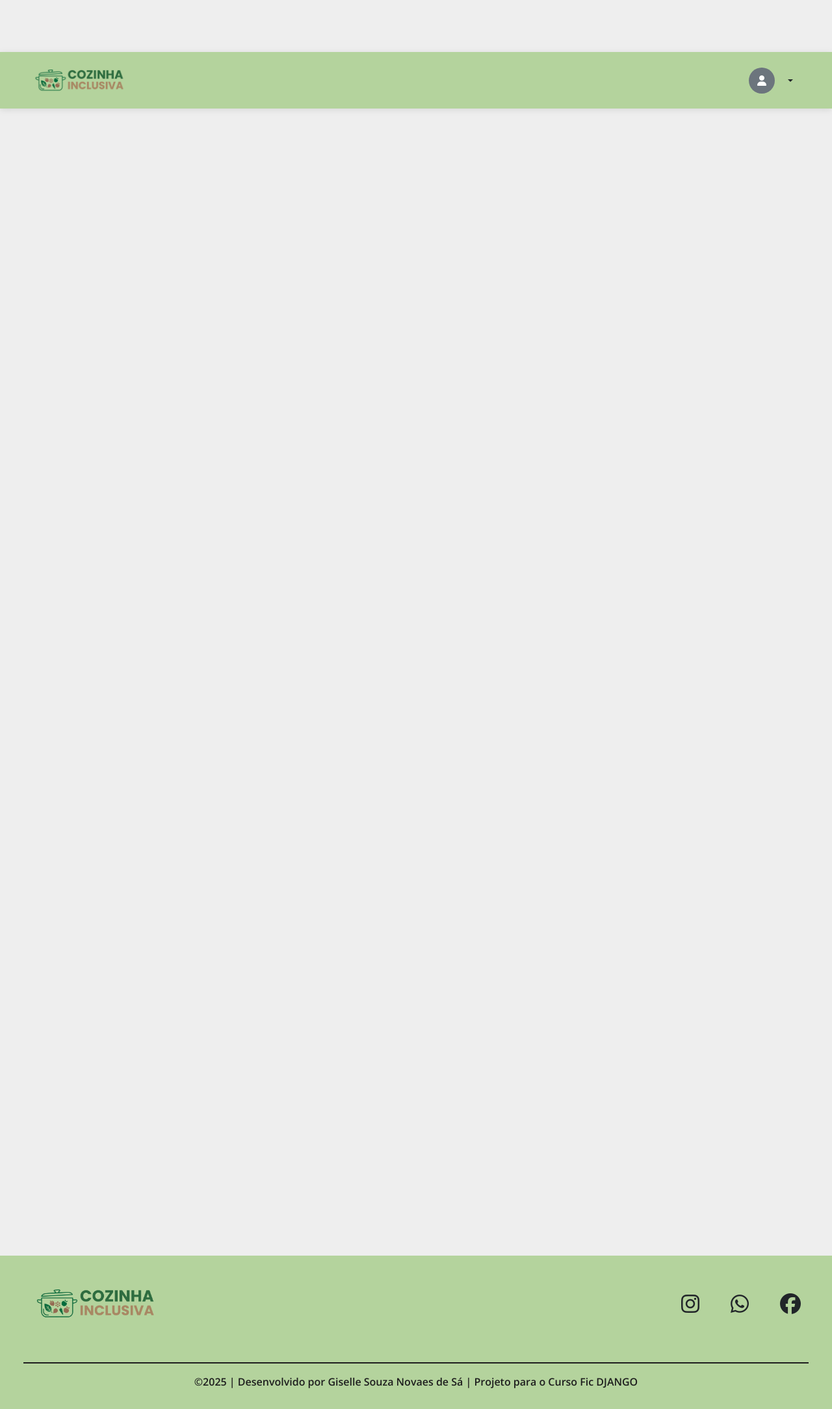
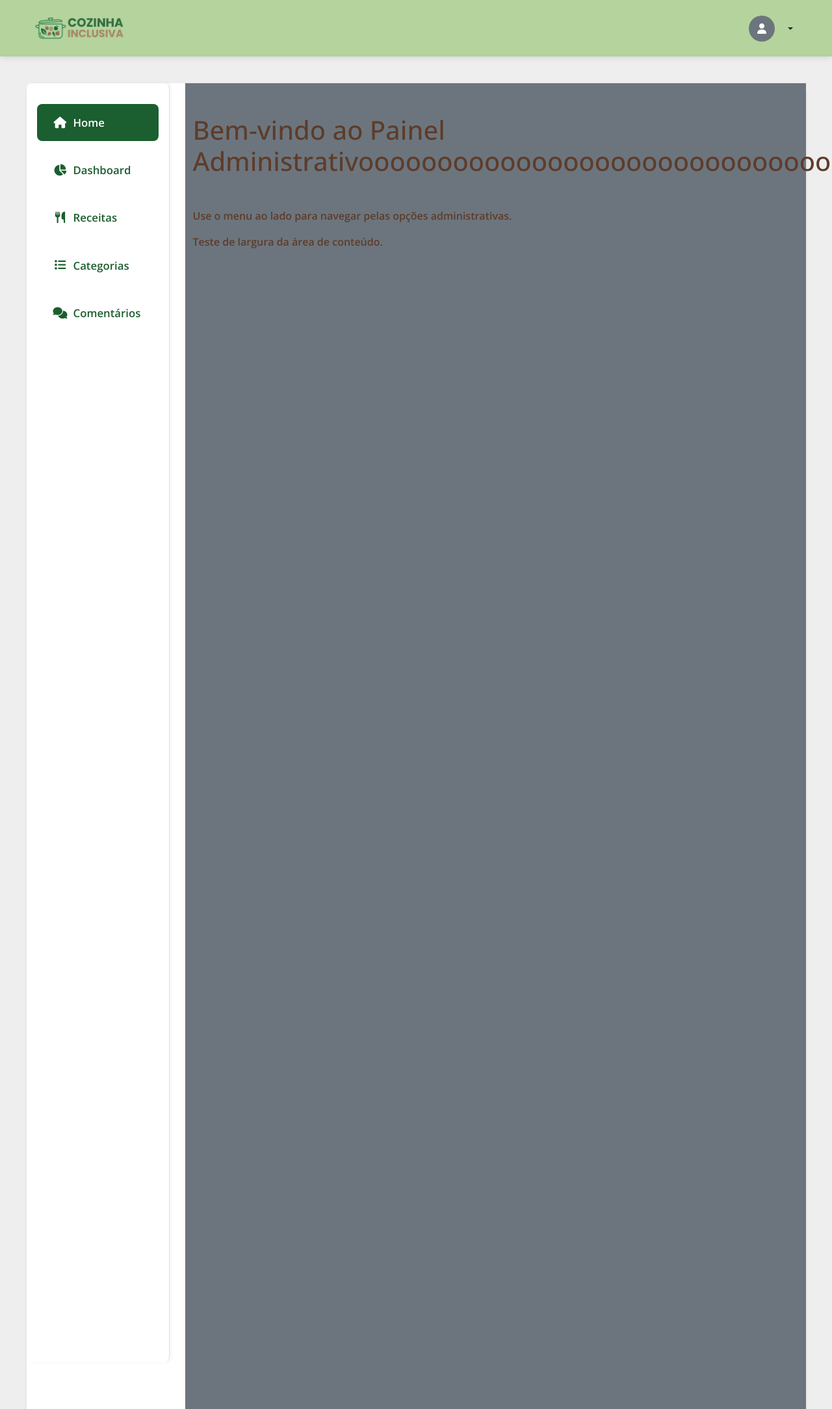
Before and after one commit to XL2N/Cozinha-Inclusiva, a Django app: page /administrativo/ in a window 1280 px wide. Shown: the whole page at 65% size. Run offline with Django 5.2, Linux system fonts and the light colour scheme.

Commit message:
Layout base  e Rotas da barra de navegação dos templates pricipais  da parte administrativa feita

```diff
--- a/cozinha_inclusiva/apps/administrativo/templates/administrativo/home.html
+++ b/cozinha_inclusiva/apps/administrativo/templates/administrativo/home.html
@@ -7,4 +7,14 @@
 {% endblock %}
 
 {% block content %}
+
+<div class="container">
+    <h1 class="mt-5 mb-5">Bem-vindo ao Painel Administrativoooooooooooooooooooooooooooooooo</h1>
+    <p>Use o menu ao lado para navegar pelas opções administrativas.</p>
+
+    <div class="bg-secondary" style="max-width: 944px;">
+        <p>Teste de largura da área de conteúdo.</p>
+    </div>
+</div>
+
 {% endblock %}
--- a/cozinha_inclusiva/apps/administrativo/urls.py
+++ b/cozinha_inclusiva/apps/administrativo/urls.py
@@ -1,8 +1,14 @@
-from django.urls import path
+from django.urls import path, include
 from . import views
 
 urlpatterns = [
-    # Barra de navegação
+    # Telas principais do administrativo
     path('', views.home_adm, name='home_adm'),
     path('dashboard/', views.dashboard, name='dashboard'),
+
+    # Includes das apps administrativas
+    path('', include('apps.website.urls')),
+    path('categorias/', include('apps.categorias.urls')),
+    path('comentarios/', include('apps.comentarios.urls')),
+    path('receitas/', include('apps.receitas.urls')),
 ]
--- /dev/null
+++ b/cozinha_inclusiva/apps/categorias/urls.py
@@ -0,0 +1,7 @@
+from django.urls import path
+from . import views
+
+urlpatterns = [
+    # Barra de navegação
+    path('gerenciar_categorias/', views.gerenciar_categorias, name='gerenciar_categorias'),
+]
--- a/cozinha_inclusiva/apps/categorias/views.py
+++ b/cozinha_inclusiva/apps/categorias/views.py
@@ -1,3 +1,5 @@
 from django.shortcuts import render
 
 # Create your views here.
+def gerenciar_categorias(request):
+    return render(request, 'categorias/gerenciar_categorias.html')
--- /dev/null
+++ b/cozinha_inclusiva/apps/comentarios/urls.py
@@ -0,0 +1,7 @@
+from django.urls import path
+from . import views
+
+urlpatterns = [
+    # Barra de navegação
+    path('gerenciar_comentarios/', views.gerenciar_comentarios, name='gerenciar_comentarios'),
+]
--- a/cozinha_inclusiva/apps/comentarios/views.py
+++ b/cozinha_inclusiva/apps/comentarios/views.py
@@ -1,3 +1,5 @@
 from django.shortcuts import render
 
 # Create your views here.
+def gerenciar_comentarios(request):
+    return render(request, 'comentarios/gerenciar_comentarios.html')
--- /dev/null
+++ b/cozinha_inclusiva/apps/receitas/urls.py
@@ -0,0 +1,7 @@
+from django.urls import path
+from . import views
+
+urlpatterns = [
+    # Barra de navegação
+    path('gerenciar_receitas/', views.gerenciar_receitas, name='gerenciar_receitas'),
+]
--- a/cozinha_inclusiva/apps/receitas/views.py
+++ b/cozinha_inclusiva/apps/receitas/views.py
@@ -1,3 +1,5 @@
 from django.shortcuts import render
 
 # Create your views here.
+def gerenciar_receitas(request):
+    return render(request, 'receitas/gerenciar_receitas.html')
--- /dev/null
+++ b/cozinha_inclusiva/cozinha_inclusiva/static/css/base_adm.css
@@ -0,0 +1,121 @@
+/* Estilos do Painel Administrativo */
+
+/* Bloqueio Mobile - até 900px */
+.mobile-block {
+    background: linear-gradient(135deg, #f8f9fa 0%, #e9ecef 100%);
+    min-height: 100vh;
+    display: none;
+}
+
+.mobile-show {
+    display: block !important;
+}
+
+.admin-content,
+footer {
+    display: none !important;
+}
+
+@media (min-width: 901px) {
+    .mobile-show {
+        display: none !important;
+    }
+
+    .admin-content {
+        display: flex !important;
+    }
+
+    footer {
+        display: block !important;
+    }
+}
+
+.mobile-block i.fa-desktop {
+    color: var(--verde-escuro);
+    animation: pulse 2s infinite;
+}
+
+@keyframes pulse {
+    0%, 100% {
+        transform: scale(1);
+        opacity: 1;
+    }
+    50% {
+        transform: scale(1.1);
+        opacity: 0.8;
+    }
+}
+
+main.position-relative {
+    display: flex;
+    gap: 1.5rem;
+}
+
+@media (max-width: 1220px) {
+
+}
+
+.sidebar {
+    position: sticky;
+    width: 220px;
+    gap: 1.5rem;
+    min-width: 220px;
+    background-color: var(--branco-bg);
+    padding: 1.5rem 0;
+    min-height: 600px;
+    height: calc(100vh - 200px);
+    overflow-y: auto;
+    box-shadow: 2px 0 5px rgba(0, 0, 0, 0.05);
+    border-right: 1px solid #e0e0e0;
+    border-radius: 8px;
+    align-self: flex-start;
+}
+
+.sidebar .nav-link {
+    color: var(--verde-escuro);
+    background-color: transparent;
+    padding: 1rem 1.5rem;
+    margin: 0.5rem 1rem;
+    border-radius: 8px;
+    transition: all 0.2s ease;
+    font-weight: 600;
+    font-size: 1.05rem;
+    display: flex;
+    align-items: center;
+    border: none;
+}
+
+.sidebar .nav-link:hover {
+    background-color: rgba(45, 100, 73, 0.08);
+    color: var(--verde-escuro);
+}
+
+.sidebar .nav-link.active {
+    background-color: var(--verde-escuro);
+    color: var(--branco-bg) !important;
+}
+
+.sidebar .nav-link i {
+    width: 24px;
+    text-align: center;
+    font-size: 1.1rem;
+}
+
+.content-area {
+    flex: 1;
+    min-width: 0;
+    max-width: 955px;
+}
+
+@media (max-width: 768px) {
+    .sidebar {
+        width: 100%;
+        height: auto;
+        position: relative;
+        top: 0;
+    }
+
+    .main-content {
+        margin-left: 0;
+    }
+}
--- a/cozinha_inclusiva/cozinha_inclusiva/templates/base_adm.html
+++ b/cozinha_inclusiva/cozinha_inclusiva/templates/base_adm.html
@@ -10,16 +10,13 @@
     <link rel="icon" href="{% static 'image/fav_icon.png' %}" type="image/png">
 
     <!--Estilização -->
-    <script src="https://cdn.jsdelivr.net/npm/bootstrap@5.3.6/dist/js/bootstrap.bundle.min.js"
-        integrity="sha384-j1CDi7MgGQ12Z7Qab0qlWQ/Qqz24Gc6BM0thvEMVjHnfYGF0rmFCozFSxQBxwHKO"
-        crossorigin="anonymous"></script>
     <link href="https://cdn.jsdelivr.net/npm/bootstrap@5.3.6/dist/css/bootstrap.min.css" rel="stylesheet"
         integrity="sha384-4Q6Gf2aSP4eDXB8Miphtr37CMZZQ5oXLH2yaXMJ2w8e2ZtHTl7GptT4jmndRuHDT" crossorigin="anonymous">
     <link rel="stylesheet" href="https://cdnjs.cloudflare.com/ajax/libs/font-awesome/6.5.2/css/all.min.css"
         integrity="sha512-SnH5WK+bZxgPHs44uWIX+LLJAJ9/2PkPKZ5QiAj6Ta86w+fsb2TkcmfRyVX3pBnMFcV7oQPJkl9QevSCWr3W6A=="
         crossorigin="anonymous" referrerpolicy="no-referrer" />
     <link rel="stylesheet" href="{% static 'css/base.css' %}">
-
+    <link rel="stylesheet" href="{% static 'css/base_adm.css' %}">
 
     <!-- Fontes Open Sans e Dancing Script -->
     <link rel="preconnect" href="https://fonts.googleapis.com">
@@ -27,9 +24,6 @@
     <link href="https://fonts.googleapis.com/css2?family=Open+Sans:ital,wght@0,300..800;1,300..800&display=swap"
         rel="stylesheet">
     <link href="https://fonts.googleapis.com/css2?family=Dancing+Script:wght@400..700&display=swap" rel="stylesheet">
-
-    <style>
-    </style>
 
     {% block extra_style %}
     {% endblock %}
@@ -39,7 +33,7 @@
 <body class="d-flex flex-column min-vh-100">
 
     <header>
-        <nav class="navbar navbar-expand-lg navbar-light navbar-verde">
+        <nav class="navbar navbar-expand-lg navbar-light navbar-verde fixed-top">
             <div class="container d-flex justify-content-between align-items-center py-2">
                 <!--Logo-->
                 <img src="{% static 'image/logo_nav.png' %}" alt="Cozinha Inclusiva Logo" width="150"
@@ -47,16 +41,13 @@
 
                 <!--Menu Dropdown do Usuário-->
                 <div class="dropdown">
-                    <button class="btn dropdown-toggle d-flex align-items-center gap-2 border-0"
-                        type="button"
-                        id="userDropdown"
-                        data-bs-toggle="dropdown"
-                        aria-expanded="false"
+                    <button class="btn dropdown-toggle d-flex align-items-center gap-2 border-0" type="button"
+                        id="userDropdown" data-bs-toggle="dropdown" aria-expanded="false"
                         style="background-color: transparent;">
 
                         {% if user.imagem %}
-                            <img src="{{ user.imagem.url }}" alt="{{ user.username }}"
-                                class="rounded-circle" width="40" height="40" style="object-fit: cover;">
+                        <img src="{{ user.imagem.url }}" alt="{{ user.username }}" class="rounded-circle" width="40"
+                            height="40" style="object-fit: cover;">
                         {% else %}
                         <div class="rounded-circle bg-secondary d-flex align-items-center justify-content-center"
                             style="width: 40px; height: 40px;">
@@ -65,12 +56,13 @@
                         {% endif %}
                         <span class="fw-semibold text-dark">{{ user.get_full_name|default:user.username }}</span>
                     </button>
-                    <ul class="dropdown-menu dropdown-menu-end shadow" aria-labelledby="userDropdown" style="min-width: 250px;">
+                    <ul class="dropdown-menu dropdown-menu-end shadow" aria-labelledby="userDropdown"
+                        style="min-width: 250px;">
                         <li class="px-3 py-2 border-bottom">
                             <div class="d-flex align-items-center gap-2">
                                 {% if user.imagem %}
-                                    <img src="{{ user.imagem.url }}" alt="{{ user.username }}"
-                                    class="rounded-circle" width="50" height="50" style="object-fit: cover;">
+                                <img src="{{ user.imagem.url }}" alt="{{ user.username }}" class="rounded-circle"
+                                    width="50" height="50" style="object-fit: cover;">
                                 {% else %}
                                 <div class="rounded-circle bg-secondary d-flex align-items-center justify-content-center"
                                     style="width: 50px; height: 50px;">
@@ -78,13 +70,18 @@
                                 </div>
                                 {% endif %}
                                 <div>
-                                    <div class="fw-bold">{{ user.tipo_usuario|default:"Usuário" }}. {{ user.get_full_name|default:user.username }}</div>
+                                    <div class="fw-bold">{{ user.tipo_usuario|default:"Usuário" }}. {{
+                                        user.get_full_name|default:user.username }}</div>
                                 </div>
                             </div>
                         </li>
-                        <li><a class="dropdown-item py-2" href="#"><i class="fa-solid fa-gear me-2"></i> Configurações</a></li>
-                        <li><hr class="dropdown-divider"></li>
-                        <li><a class="dropdown-item py-2 text-danger" href="{% url 'logout' %}"><i class="fa-solid fa-right-from-bracket me-2"></i> Sair</a></li>
+                        <li><a class="dropdown-item py-2" href="#"><i class="fa-solid fa-gear me-2"></i>
+                                Configurações</a></li>
+                        <li>
+                            <hr class="dropdown-divider">
+                        </li>
+                        <li><a class="dropdown-item py-2 text-danger" href="{% url 'logout' %}"><i
+                                    class="fa-solid fa-right-from-bracket me-2"></i> Sair</a></li>
                     </ul>
                 </div>
 
@@ -92,29 +89,107 @@
         </nav>
     </header>
 
-    <!-- Conteudo -->
-    <main class="flex-grow-1">
+    <!-- Aviso Mobile - Visível apenas em telas pequenas -->
+    <div class="mobile-block mobile-show">
+        <div class="container d-flex align-items-center justify-content-center min-vh-100">
+            <div class="text-center p-4">
+                <div class="mb-4">
+                    <i class="fa-solid fa-desktop fa-5x text-success"></i>
+                </div>
+                <h2 class="fw-bold mb-3">Área Administrativa</h2>
+                <p class="lead mb-4">O painel administrativo não está disponível em dispositivos móveis.</p>
+                <div class="alert alert-info d-inline-block">
+                    <i class="fa-solid fa-info-circle me-2"></i>
+                    <strong>Para acessar:</strong>
+                    <ul class="list-unstyled mt-2 mb-0 text-start">
+                        <li><i class="fa-solid fa-check text-success me-2"></i>Use um computador ou tablet</li>
+                        <li><i class="fa-solid fa-check text-success me-2"></i>Aumente a largura da tela</li>
+                    </ul>
+                </div>
+                <div class="mt-4">
+                    <a href="{% url 'inicio' %}" class="btn btn-success btn-lg">
+                        <i class="fa-solid fa-home me-2"></i>Voltar para o Site
+                    </a>
+                </div>
+            </div>
+        </div>
+    </div>
+
+    <!-- Conteudo Administrativo - Oculto em telas pequenas -->
+
+    <main class="min-vh-100 mt-5 mb-5 rounded-4 shadow-sm bg-white mx-auto position-relative admin-content" style="max-width: 1220px;">
+
+        <!-- Sidebar -->
+        <aside class="sidebar">
+            <nav aria-label="Menu Lateral do Dashboard">
+                <ul class="nav flex-column">
+                    <li class="nav-item">
+                        <a class="nav-link active" href="{'% url 'home_adm' %}">
+                            <i class="fa-solid fa-house me-2"></i>
+                            Home
+                        </a>
+                    </li>
+
+                    <li class="nav-item">
+                        <a class="nav-link" href="{% url 'dashboard' %}">
+                            <i class="fa-solid fa-chart-pie me-2"></i>
+                            Dashboard
+                        </a>
+                    </li>
+
+                    <li class="nav-item">
+                        <a class="nav-link" href="{% url 'gerenciar_receitas' %}">
+                            <i class="fa-solid fa-utensils me-2"></i>
+                            Receitas
+                        </a>
+                    </li>
+
+                    <li class="nav-item">
+                        <a class="nav-link" href="{% url 'gerenciar_categorias' %}">
+                            <i class="fa-solid fa-list me-2"></i>
+                            Categorias
+                        </a>
+                    </li>
+
+                    <li class="nav-item">
+                        <a class="nav-link" href="{% url 'gerenciar_comentarios' %}">
+                            <i class="fa-solid fa-comments me-2"></i>
+                            Comentários
+                        </a>
+                    </li>
+                </ul>
+            </nav>
+        </aside>
+
+        <!-- Content Area -->
+        <div class="content-area bg-secondary">
             {% block content %}
+
             {% endblock %}
+        </div>
     </main>
 
     <!-- Footer -->
     <footer>
         <div class="container">
 
-            <div class="row mt-4">
-                <div class="d-flex justify-content-between align-items-center">
+            <div class="row py-4">
+
+                <!-- Logo e Redes Sociais -->
+                <div
+                    class="col-12 d-flex flex-column flex-md-row justify-content-center justify-content-md-between align-items-center gap-4">
                     <img src="{% static 'image/logo.png' %}" alt="Cozinha Inclusiva Logo" height="100" class="rounded">
                     <div class="social-icons d-flex gap-5">
-                        <a href="#" class="text-dark"><i class="fa-brands fa-instagram"></i></a>
-                        <a href="#" class="text-dark"><i class="fa-brands fa-whatsapp"></i></a>
-                        <a href="#" class="text-dark"><i class="fa-brands fa-facebook"></i></a>
+                        <a href="#" aria-label="Instagram"><i class="fa-brands fa-instagram"></i></a>
+                        <a href="#" aria-label="WhatsApp"><i class="fa-brands fa-whatsapp"></i></a>
+                        <a href="#" aria-label="Facebook"><i class="fa-brands fa-facebook"></i></a>
                     </div>
                 </div>
 
                 <!-- Footer Bottom -->
                 <div class="footer-bottom text-center">
-                <p class="mb-1">©2025 | Desenvolvido por Giselle Souza Novaes de Sá | Projeto para o Curso Fic DJANGO</p>
+                    <p class="mb-1">©2025 | Desenvolvido por Giselle Souza Novaes de Sá | Projeto para o Curso Fic
+                        DJANGO</p>
                 </div>
             </div>
     </footer>
@@ -123,6 +198,8 @@
         integrity="sha384-YvpcrYf0tY3lHB60NNkmXc5s9fDVZLESaAA55NDzOxhy9GkcIdslK1eN7N6jIeHz"
         crossorigin="anonymous"></script>
 
+    <script src="{% static 'js/base.js' %}"></script>
+
     {% block javascript %}
     {% endblock %}
 
--- a/cozinha_inclusiva/cozinha_inclusiva/urls.py
+++ b/cozinha_inclusiva/cozinha_inclusiva/urls.py
@@ -6,7 +6,6 @@ from . import views
 
 urlpatterns = [
     path('admin/', admin.site.urls),
-    path('', include('apps.website.urls')),
     path('administrativo/', include('apps.administrativo.urls')),
 
     # Autenticação
```
Also changed, not shown: cozinha_inclusiva/apps/administrativo/templates/administrativo/dashboard.html (+16 -0 lines), cozinha_inclusiva/apps/categorias/templates/categorias/gerenciar_categorias.html (+16 -0 lines), cozinha_inclusiva/apps/comentarios/templates/comentarios/gerenciar_comentarios.html (+16 -0 lines), cozinha_inclusiva/apps/receitas/templates/receitas/gerenciar_receitas.html (added, +16 -0 lines), cozinha_inclusiva/apps/receitas/templates/receitass/gerenciar_receitas.html (deleted), cozinha_inclusiva/cozinha_inclusiva/static/css/base.css (line endings or trailing spaces), cozinha_inclusiva/db.sqlite3. Lines whose indentation alone changed are shown as unchanged.
